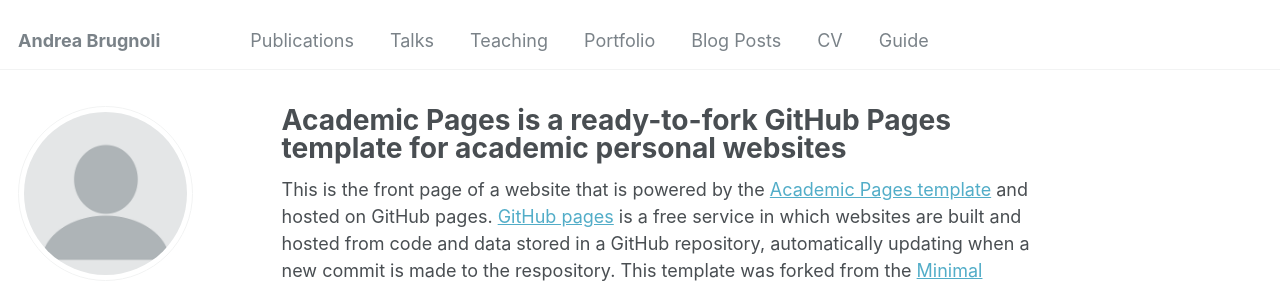
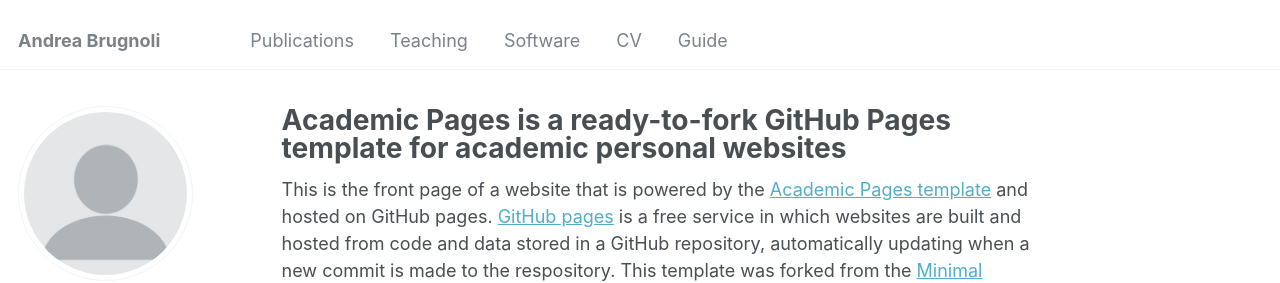
Before and after one commit to a-brugnoli/a-brugnoli.github.io, a Jekyll site: the page built from _pages/about.md, in a window 1280 px wide. Shown: the top 283 px of the page. Built offline with Jekyll 4.4.1, drawn with Linux system fonts in a browser that asks for light colours; some web fonts are replaced.

Commit message:
Update navigation.yml

```diff
--- a/_data/navigation.yml
+++ b/_data/navigation.yml
@@ -3,17 +3,11 @@ main:
   - title: "Publications"
     url: /publications/
 
-  - title: "Talks"
-    url: /talks/
-
   - title: "Teaching"
     url: /teaching/
 
-  - title: "Portfolio"
-    url: /portfolio/
-
-  - title: "Blog Posts"
-    url: /year-archive/
+  - title: "Software"
+    url: /software/
 
   - title: "CV"
     url: /cv/
```
